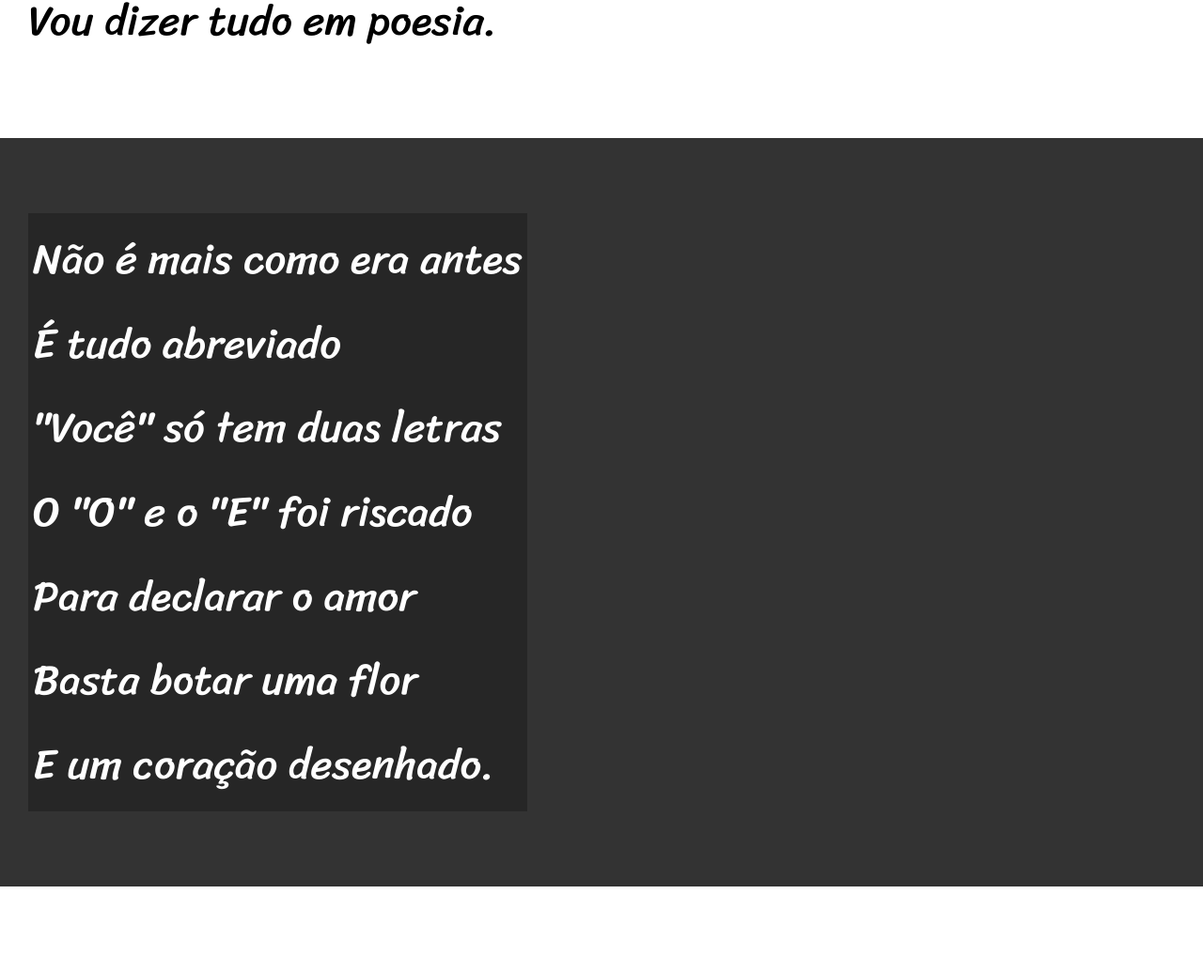
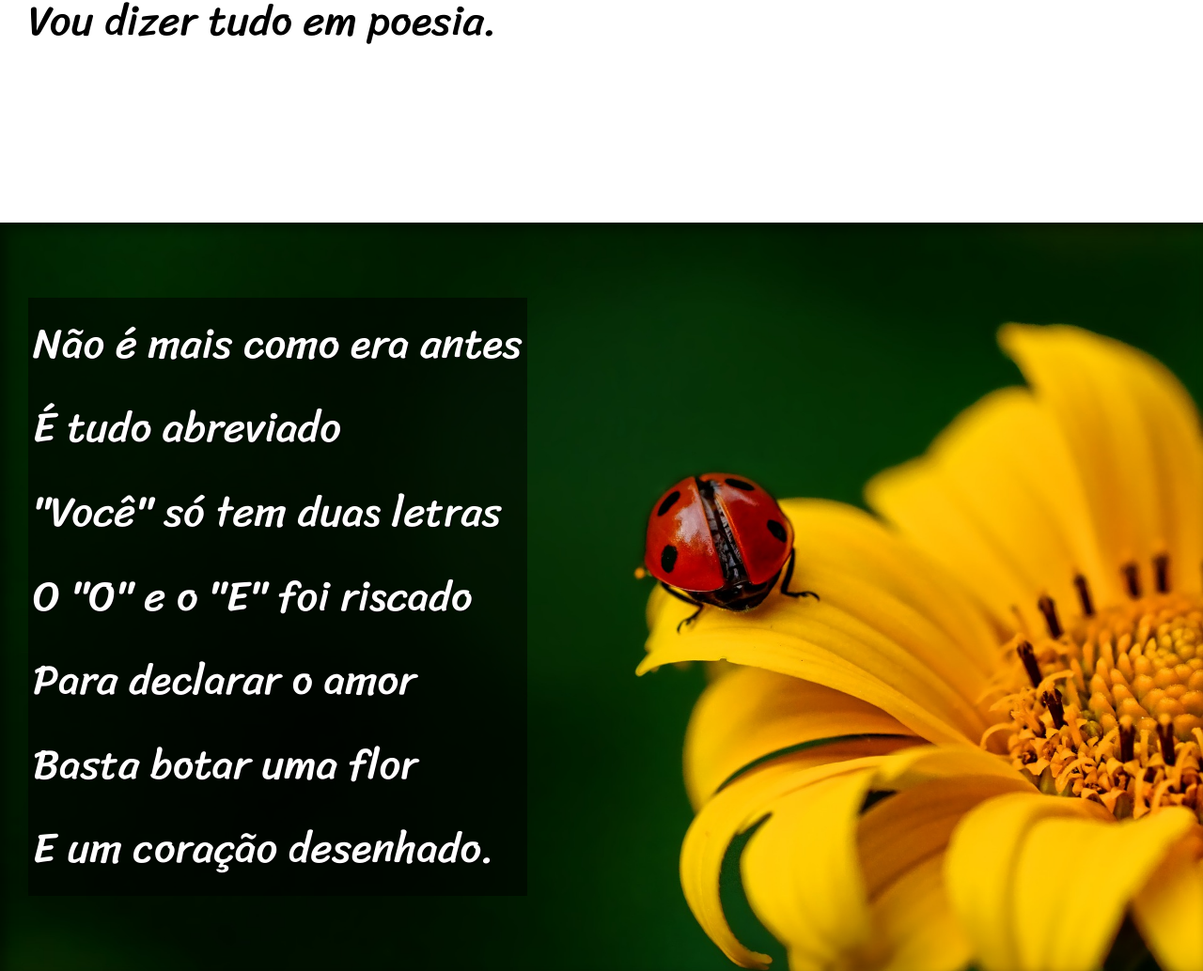
Before and after one commit to igorcesargo/HTML5-CSS3, a plain HTML site: page desafios/desafio0012/index.html in a window 1280 px wide. Shown: the part 900-1934 px from the top of the page at 94% size. Drawn offline with Linux system fonts and the light colour scheme.

Commit message:
commit final d12

```diff
--- a/desafios/desafio0012/estilo/style.css
+++ b/desafios/desafio0012/estilo/style.css
@@ -36,7 +36,6 @@
     text-transform: uppercase; */
     font-family: var(--fonte2);
     font-size: 10vw;
-
 }
 
 header > p {
@@ -48,6 +47,7 @@
     text-decoration: none;
     font-weight: bolder;
 }
+
 header a:hover, footer a:hover {
     text-decoration: underline;
 }
@@ -61,6 +61,10 @@
     font-size: 3.5vw;
 }
 
+section > p {
+    padding-bottom: 2em;
+}
+
 section.normal {
     background-color: white;
     color: black;
@@ -70,12 +74,28 @@
 section.imagem {
     background-color: rgb(51, 51, 51);
     color: white;
+    box-shadow: inset 6px 6px 13px 0px rgba(0, 0, 0, 0.473);
+    background-size: cover;
+    background-attachment: fixed;
 }
 
 section.imagem > p {
     display: inline-block;
     padding: 5px;
-    background-color: rgba(0, 0, 0, 0.253);
+    background-color: rgba(0, 0, 0, 0.521);
+    text-shadow: 1px 1px 1px black;
+}
+
+section#img01 {
+    background-image: url(../imagens/background001.jpg);
+    background-position: right center;
+
+}
+
+section#img02 {
+    background-image: url(../imagens/background002.jpg);
+    background-position: right center;
+
 }
 
 footer {
--- a/desafios/desafio0012/index.html
+++ b/desafios/desafio0012/index.html
@@ -30,7 +30,7 @@
         </p>
     </section>
 
-    <section class="imagem">
+    <section class="imagem" id="img01">
         <p>
             Não é mais como era antes <br>
             É tudo abreviado <br>
@@ -51,6 +51,8 @@
             Agora é .com <br>
             Se o saite é muito bom <br>
             Ele vale um alto preço. <br>
+        </p>
+        <p>
             Pra piorar a liguagem <br>
             O emoticom é um risco <br>
             Tem símbolo para tudo <br>
@@ -61,7 +63,7 @@
         </p>
     </section>
 
-    <section class="imagem">
+    <section class="imagem" id="img02">
         <p>
             Tenho saudade das cartas <br>
             Escritas com a própria mão <br>
```
